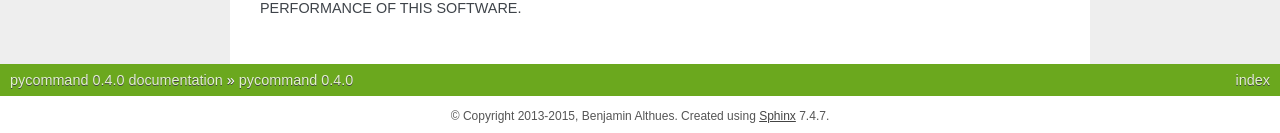
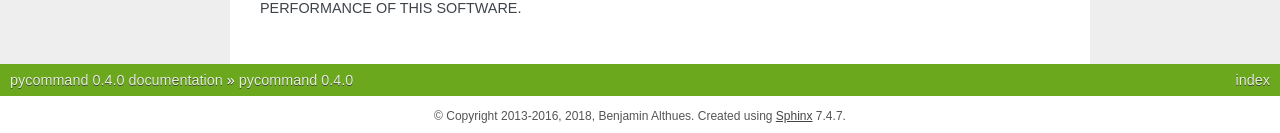
Before and after one commit to babab/pycommand, a Sphinx documentation site: the page built from doc/index.rst, in a window 1280 px wide and 900 px high, scrolled down 6440 px. Shown: the part 764-897 px from the top of the window. Built offline with Sphinx 7.4.7, drawn with Linux system fonts in a browser that asks for light colours.

Commit message:
Bump copyright in documentation

```diff
--- a/doc/conf.py
+++ b/doc/conf.py
@@ -8,7 +8,7 @@ templates_path = ['_templates']
 source_suffix = '.rst'
 master_doc = 'index'
 project = 'pycommand'
-copyright = '2013-2015, Benjamin Althues'
+copyright = '2013-2016, 2018, Benjamin Althues'
 version = pycommand.__version__
 release = pycommand.__version__
 exclude_patterns = ['_build']
```
